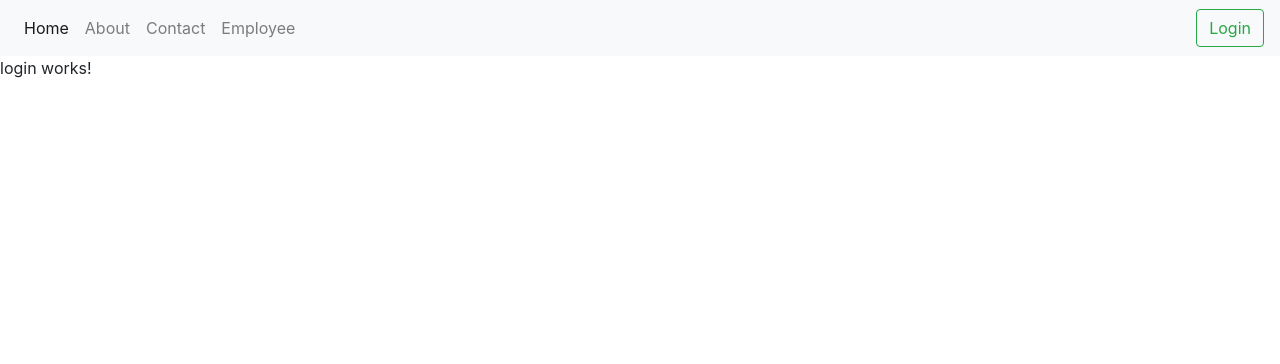
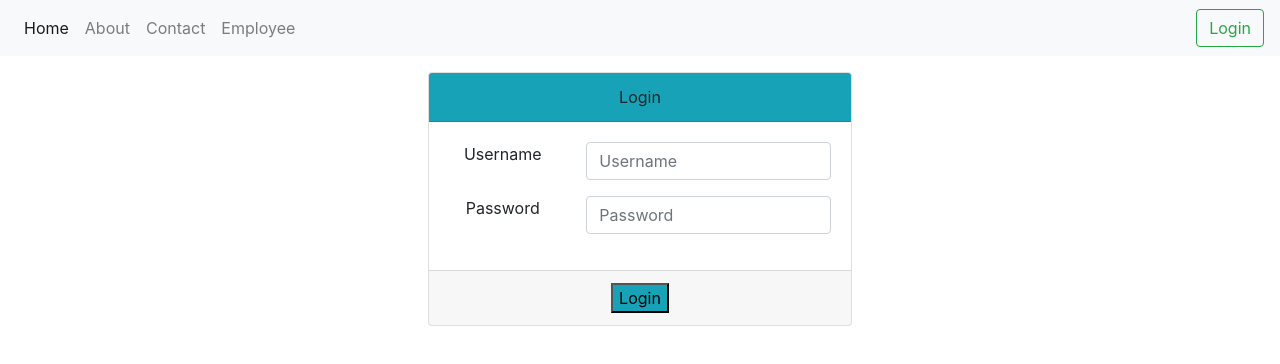
Before and after one commit to Sonali2267/angularProject_Jwt_Db_1030, an Angular app: page /login in a window 1280 px wide. Shown: the top 364 px of the page. Built offline with nearby package versions, Linux system fonts and the light colour scheme.

Commit message:
login page create using bootstrap

```diff
--- a/src/app/app-routing.module.ts
+++ b/src/app/app-routing.module.ts
@@ -12,7 +12,7 @@ const routes: Routes = [
   {path:"about",component:AboutComponent},
   {path:"contact",component:ContactComponent},
   {path:"employee",component:EmployeeComponent},
-  {path:"login",component:LoginComponent},
+  {path:"login",component:LoginComponent}
 
 ];
 
--- a/src/app/app.component.html
+++ b/src/app/app.component.html
@@ -20,7 +20,7 @@
 </li>
     </ul>
     <form class="form-inline my-2 my-lg-0">
-      <button class="btn btn-outline-success my-2 my-sm-0" routerlink="Login" type="submit">Login</button>
+      <a class="btn btn-outline-success my-2 my-sm-0" routerLink="login" type="submit">Login</a>
     </form>
   </div>
 </nav>
--- a/src/app/login/login.component.html
+++ b/src/app/login/login.component.html
@@ -1 +1,47 @@
-<p>login works!</p>
+<!-- <div class="row m-2 p-2 ">
+<div class="card border-success mb-3 mx-auto" style="max-width: 18rem;">
+    <div class="card-header border-success bg-info text-center">Login</div>
+     <div class="card-body ">
+     <div class="form-group row">
+        <label class="col-lg-4">Username</label>
+        <div class="col-lg-8">
+            <input type="text" name="username" placeholder="Username" class="form-control">
+        </div>
+     </div>
+     <div class="form-group row">
+        <label class="col-lg-4">Password</label>
+        <div class="col-lg-8">
+            <input type="text" name="Password" placeholder="Password" class="form-control">
+        </div>
+     </div> -->
+    <!-- </div>
+    <button class= "bg-info text-center">Login</button>
+  </div>
+</div> -->
+
+
+<div class="row m-2 p-2">
+<div class="card text-center mx-auto ">
+    <div class="card-header bg-info">
+      Login
+    </div>
+    <div class="card-body">
+        <div class="form-group row">
+            <label class="col-lg-4">Username</label>
+            <div class="col-lg-8">
+                <input type="text" name="username" placeholder="Username" class="form-control">
+            </div>
+         </div>
+         <div class="form-group row">
+            <label class="col-lg-4">Password</label>
+            <div class="col-lg-8">
+                <input type="text" name="Password" placeholder="Password" class="form-control">
+            </div>
+         </div>
+    </div>
+    <div class="card-footer text-muted">
+        <button class="bg-info"> Login</button>
+
+    </div>
+  </div>
+</div>
```
